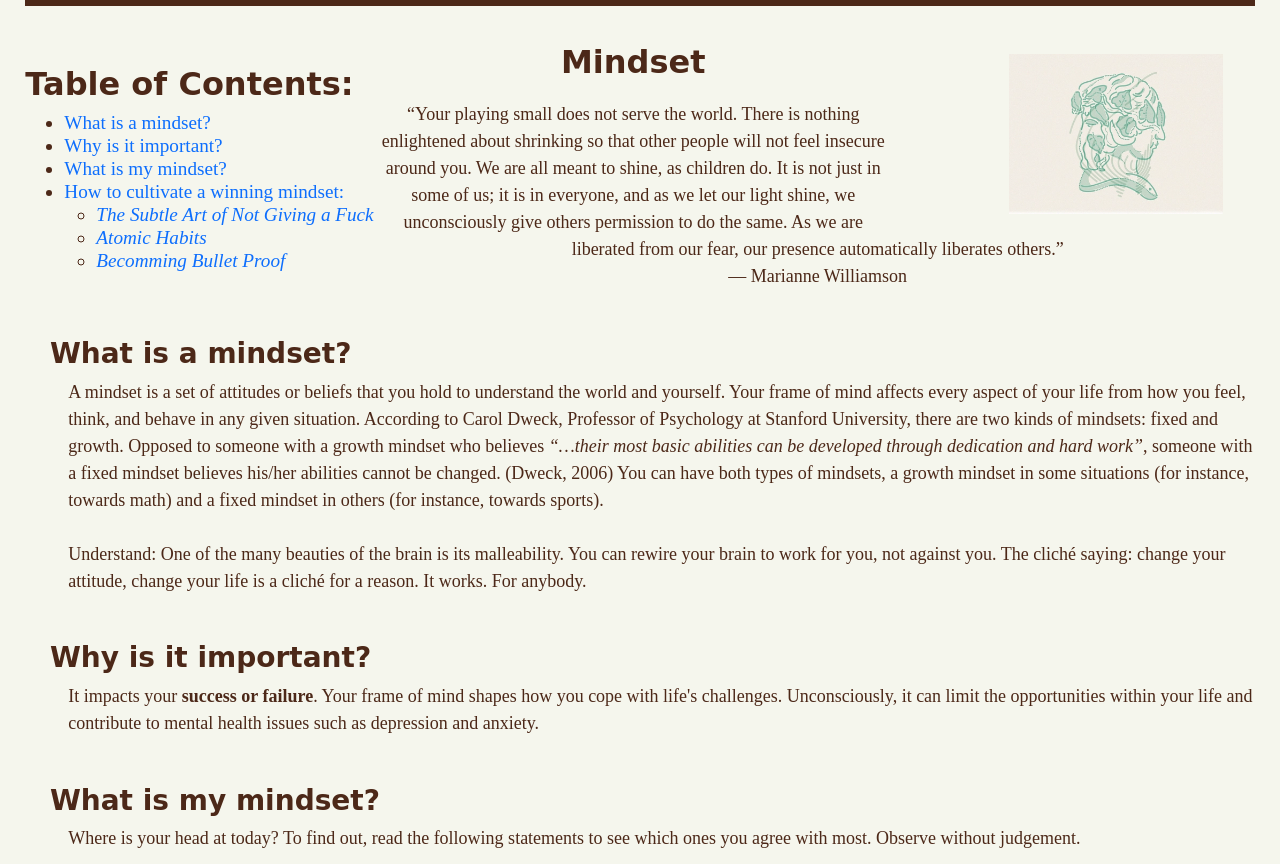
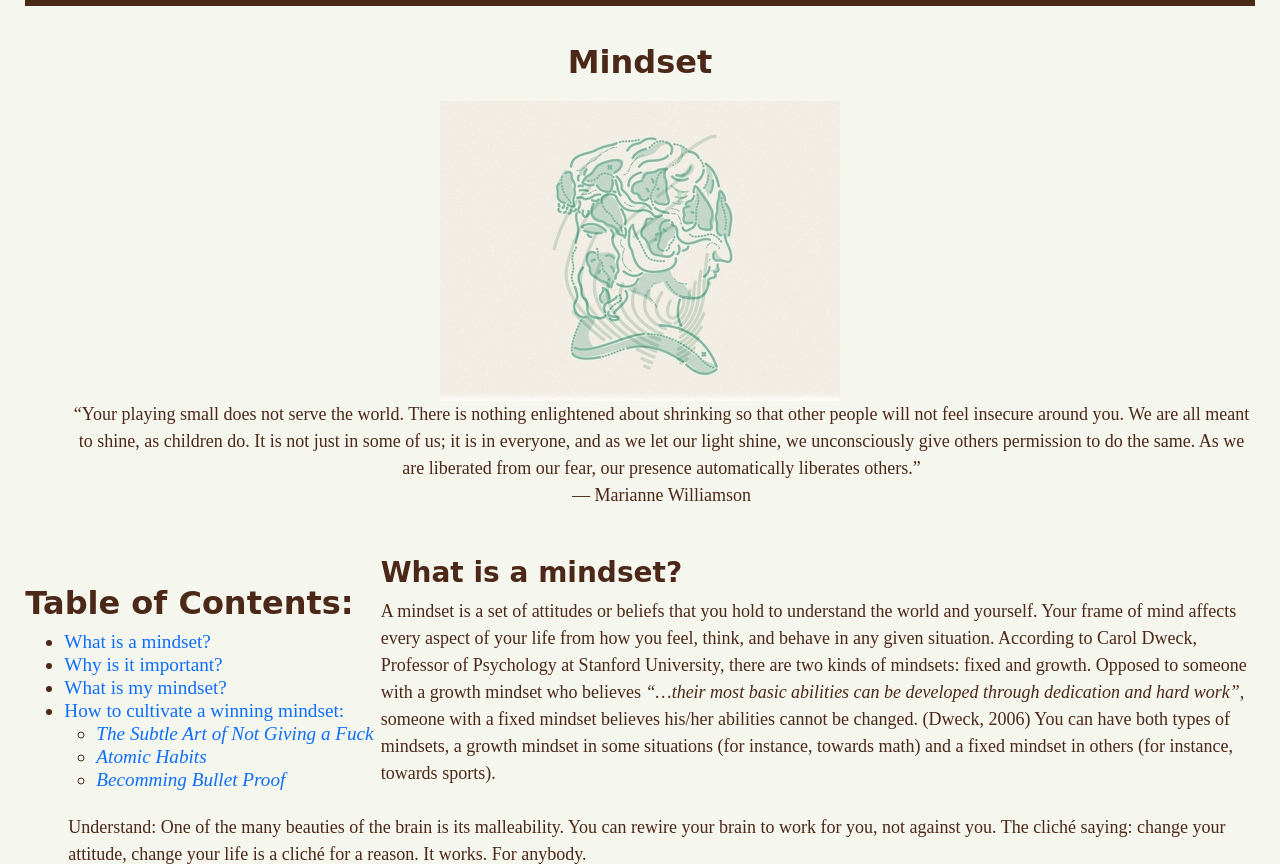
Before and after one commit to Asparlato13/EvokeWebsitePublished, a website: page mindset.html in a window 1280 px wide. Shown: the part 208-1072 px from the top of the page. Drawn offline with nearby package versions, Linux system fonts and the light colour scheme.

Commit message:
mindset update (only moved photo)

```diff
--- a/mindset.html
+++ b/mindset.html
@@ -99,7 +99,25 @@
 
         </nav>
 
+        <center><h1 class="h2">Mindset</h1> </center>
 
+        <center> <img src="photos/minddesign.webp" class="d-block w-900" alt="mind design Photo">
+        </center>
+
+
+<center>
+  <p>
+
+
+    “Your playing small does not serve the world. There is nothing enlightened about shrinking so that other people will not feel insecure around you. We are all meant to shine, as children do. It is not just in some of us; it is in everyone, and as we let our light shine, we unconsciously give others permission to do the same. As we are liberated from our fear, our presence automatically liberates others.” <br>
+
+    ― Marianne Williamson
+
+
+
+  </p>
+
+</center>
 
       <nav role="navigation" class="table-of-contents">
         <h2 class="h2">Table of Contents:</h2>
@@ -120,26 +138,8 @@
     <main>
 
 
-      <aside>
-
-        <center> <img src="photos/minddesign.webp" class="d-block w-900" alt="mind design Photo">
-        </center>
-
-       </aside>
- <center><h1 class="h2">Mindset</h1>
-
-  <p>
 
 
-    “Your playing small does not serve the world. There is nothing enlightened about shrinking so that other people will not feel insecure around you. We are all meant to shine, as children do. It is not just in some of us; it is in everyone, and as we let our light shine, we unconsciously give others permission to do the same. As we are liberated from our fear, our presence automatically liberates others.” <br>
-
-    ― Marianne Williamson
-
-
-
-  </p>
-
-</center>
 
 
 <h3 id="what"> What is a mindset?</h3>
--- a/stylesheetM.css
+++ b/stylesheetM.css
@@ -89,7 +89,6 @@ body {
   font-size: 16px;
   margin: 4px 2px;
   cursor: pointer;
-
 }
 .backButton:hover {
   background-color: #81685d;
@@ -347,6 +346,10 @@ body {
   color: #4c2828;
 }
 
+.table-of-contents ul li {
+  color: rgb(76, 40, 24);
+}
+
 .table-of-contents:link {
   color: rgb(76, 40, 24);
   background-color: transparent;
@@ -423,6 +426,7 @@ body {
   padding-top: 10%;
   padding-left: 2%;
   color: rgb(76, 40, 24);
+  position: relative;
 }
 h4 {
   font-family: "Lucida Handwriting", cursive;
@@ -512,7 +516,6 @@ tr:nth-child(even) {
   border: none;
 }
 
-
 #Oats .img3 {
   border-radius: 6.5%;
   height: 300px;
@@ -550,7 +553,6 @@ tr:nth-child(even) {
 }
 
 #wraps .img3 {
-
   border-radius: 3%;
   height: 300px;
   width: 400px;
@@ -558,7 +560,6 @@ tr:nth-child(even) {
 }
 
 #Salads .img3 {
-
   border-radius: 3%;
   height: 300px;
   width: 400px;
@@ -570,8 +571,7 @@ tr:nth-child(even) {
   height: 200px;
   width: 400px;
   padding: 1%;
-  position: relative;;
-
+  position: relative;
 }
 
 #Podcasts .img3 {
@@ -579,29 +579,23 @@ tr:nth-child(even) {
   height: 150px;
   width: 300px;
   padding: 1%;
-  position: relative;;
-
+  position: relative;
 }
 #videos .img3 {
   border-radius: 4.5%;
   height: 150px;
   width: 300px;
   padding: 1%;
-  position: relative;;
-
+  position: relative;
 }
-
 
 #mentors .img3 {
   border-radius: 4.5%;
   height: 150px;
   width: 300px;
   padding: 1%;
-  position: relative;;
-
+  position: relative;
 }
-
-
 
 .aboutP {
   font-size: 23px;
@@ -736,8 +730,6 @@ a:hover {
   padding-bottom: 1em;
 }
 
-
-
 ul {
   white-space: initial;
   width: 100%;
@@ -820,6 +812,7 @@ ul {
 .column {
   flex: 33.33%;
   padding: 15px;
+  position: relative;
 }
 
 .column1 {
```
